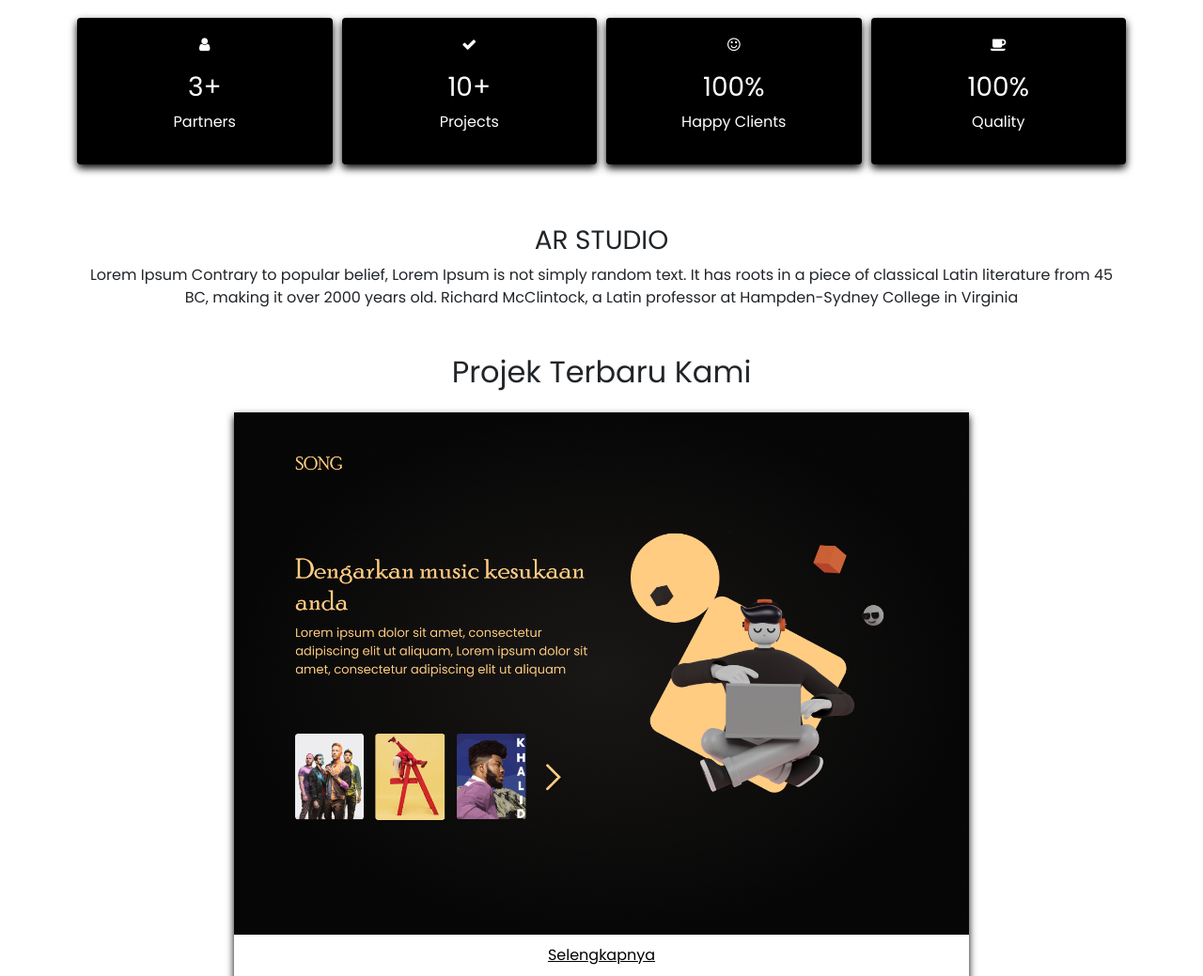
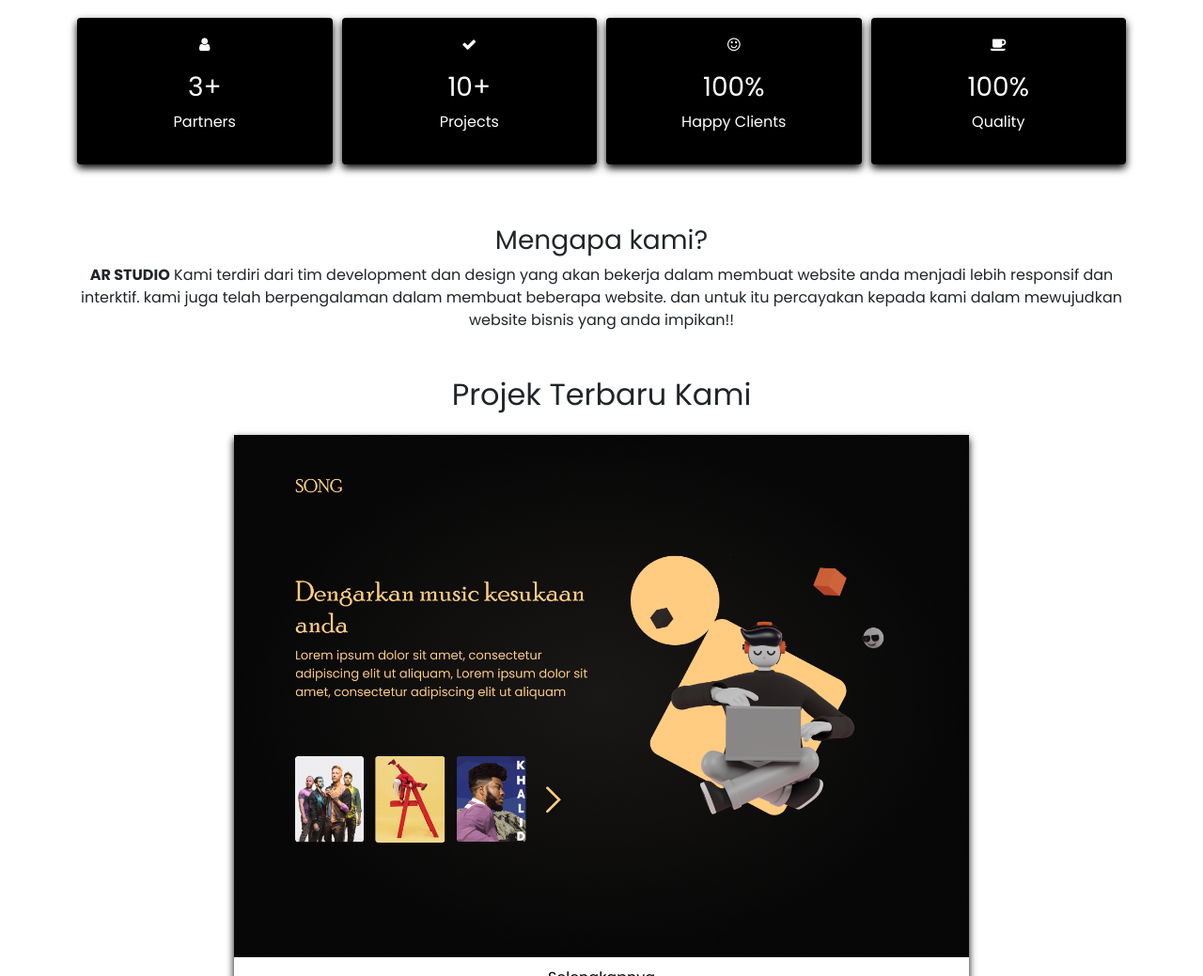
Before and after one commit to amril10/amril10.github.io, a plain HTML site: page index.html in a window 1280 px wide. Shown: the part 694-1733 px from the top of the page at 94% size. Drawn offline with nearby package versions, Linux system fonts and the light colour scheme.

Commit message:
update section about in index.html

```diff
--- a/index.html
+++ b/index.html
@@ -98,10 +98,9 @@
 
       <section class="about">
         <div class="container mb-5">
-            <H3>AR STUDIO</H3>
-            <P>Lorem Ipsum Contrary to popular belief, Lorem Ipsum is not simply random text. It has roots in a piece of
-              classical Latin literature from 45 BC, making it over 2000 years old. Richard McClintock, a Latin professor at
-              Hampden-Sydney College in Virginia</P>
+            <H3>Mengapa kami?</H3>
+            <P><b>AR STUDIO</b> Kami terdiri dari tim development dan design yang akan bekerja dalam membuat website anda menjadi lebih responsif dan interktif. kami juga telah
+            berpengalaman dalam membuat beberapa website. dan untuk itu percayakan kepada kami dalam mewujudkan website bisnis yang anda impikan!! </P>
         </div>
 
           <h2>Projek Terbaru Kami</h2>
```
